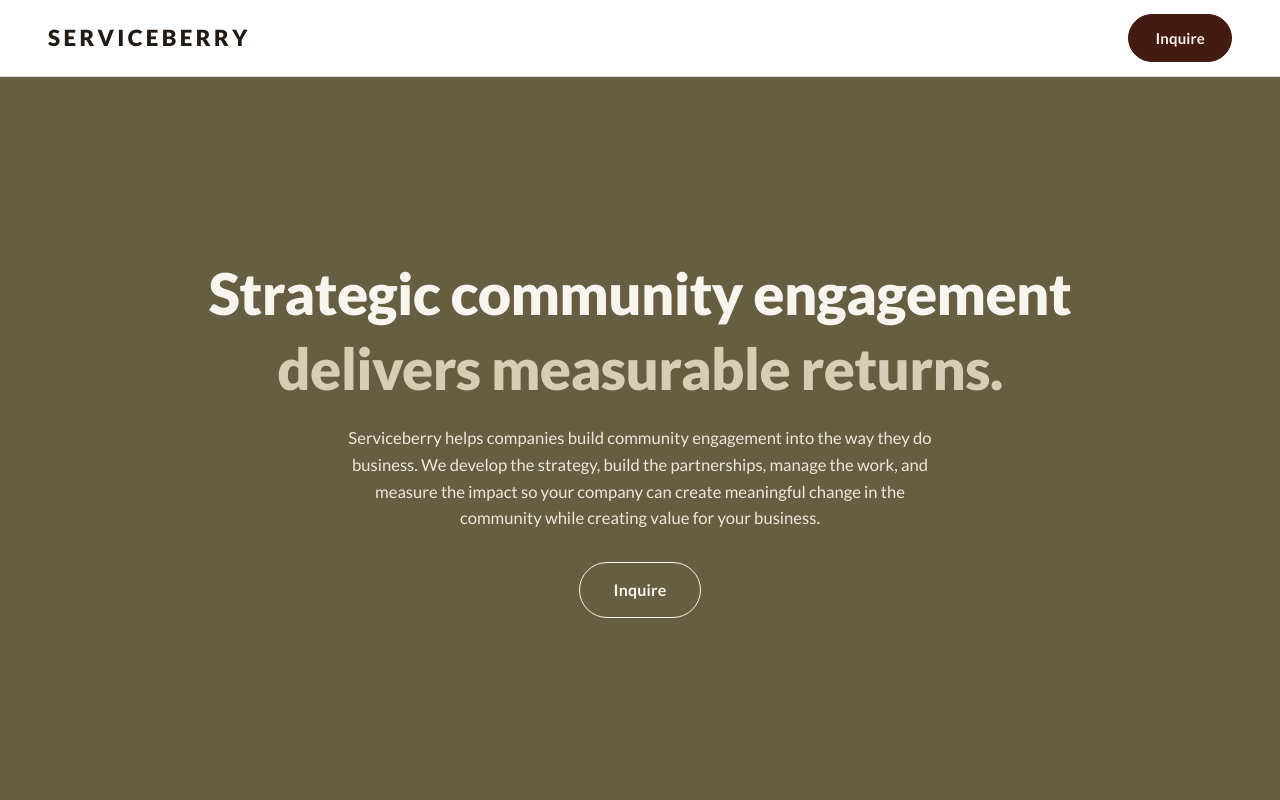
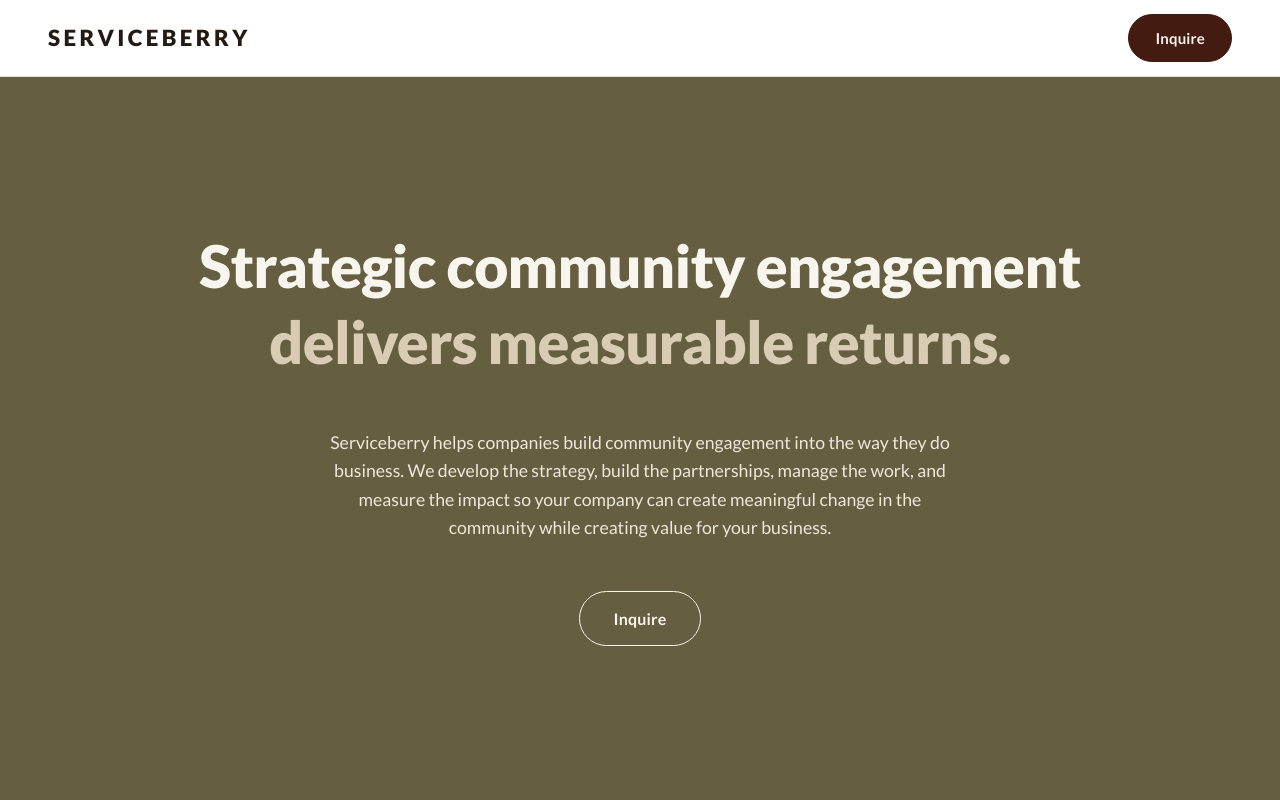
Before and after one commit to serviceberry26/serviceberrystrategies, a plain HTML site: page index.html in a window 1280 px wide. Shown: the top 800 px of the page. Drawn offline with Linux system fonts and the light colour scheme.

Commit message:
Hero fills the screen, and the type grows into it
Full viewport height hero with the content centred, headline up to 62px,
and real air between the headline, the pitch and the button so the block
uses the space instead of huddling in the middle.

Headline scaling checked at six widths so the longest rotating phrase,
gives your team stories worth sharing, never overflows its line.

Co-Authored-By: Claude Opus 5 <noreply@anthropic.com>
Claude-Session: https://claude.ai/code/session_0182xiR8njkgxW9X7uYdG3qW

```diff
--- a/index.html
+++ b/index.html
@@ -76,8 +76,8 @@ p{margin:0} a{color:inherit}
   min-height:calc(100vh - var(--nav-h));
   min-height:calc(100svh - var(--nav-h))}
 .hero > .shell{width:100%}
-.hero h1{font-size:clamp(30px,4.5vw,58px);font-weight:900;margin:0 auto;
-  max-width:min(100%,1240px)}
+.hero h1{font-size:clamp(32px,4.6vw,62px);font-weight:900;margin:0 auto;
+  max-width:min(100%,1260px)}
 
 /* the line that swaps, in the manner of shopify.com */
 .swap{display:block;position:relative;height:1.2em;overflow:hidden;margin-top:.12em}
@@ -86,13 +86,14 @@ p{margin:0} a{color:inherit}
   transition:transform .6s cubic-bezier(.22,.9,.24,1),opacity .34s ease}
 .swap b.is-in{transform:translate(-50%,0);opacity:1}
 .swap b.is-out{transform:translate(-50%,-112%);opacity:0}
-@media(max-width:700px){.swap b{white-space:normal;width:94vw}
+@media(max-width:700px){.swap b{white-space:normal;width:100%}
   .swap{height:2.5em}}
 @media (prefers-reduced-motion:reduce){.swap b{transition:opacity .25s ease;
   transform:translate(-50%,0)}
   .swap b.is-out{transform:translate(-50%,0)}}
-.hero p{max-width:62ch;margin:22px auto 0;font-size:clamp(16px,1.3vw,18.5px);color:#EDE8DB}
-.hero .pill{margin-top:30px}
+.hero p{max-width:62ch;margin:clamp(30px,4vw,58px) auto 0;
+  font-size:clamp(16.5px,1.38vw,19.5px);color:#EDE8DB}
+.hero .pill{margin-top:clamp(32px,3.8vw,50px)}
 
 /* alternating split rows */
 .rows{display:grid;gap:var(--gap);margin-top:var(--gap)}
```
